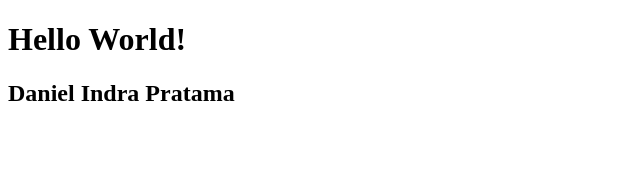
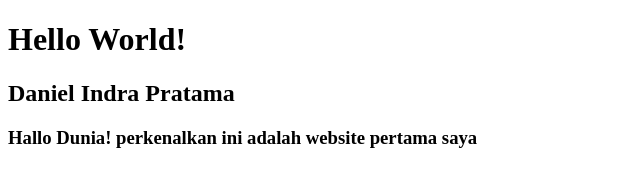
Before and after one commit to DanielNewbie/Daniel_IP, a plain HTML site: page index.html in a window 1280 px wide. Shown: the whole page, without its empty margins (0-640 px from the left). Drawn offline with Linux system fonts and the light colour scheme.

Commit message:
Update index.html

```diff
--- a/index.html
+++ b/index.html
@@ -1,7 +1,7 @@
 <!DOCTYPE html>
 <html>
  <head>
-  <title></title>
+  <title>Website_Daniel</title>
   <meta charset="UTF-8/>
   <meta name="viewport" content="width=device-width, initial-scale=1"/>
  </head>
@@ -9,6 +9,7 @@
   <div class="container">
    <h1>Hello World!</h1>
    <h2>Daniel Indra Pratama</h2>
+   <h3>Hallo Dunia! perkenalkan ini adalah website pertama saya</h3>
   </div>
  </body>
 </html>
```
